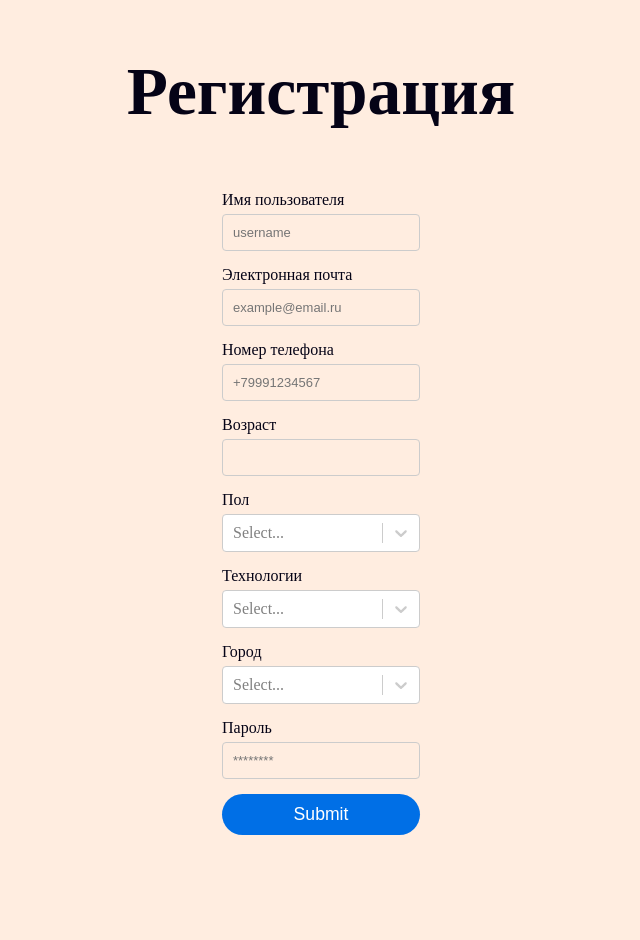
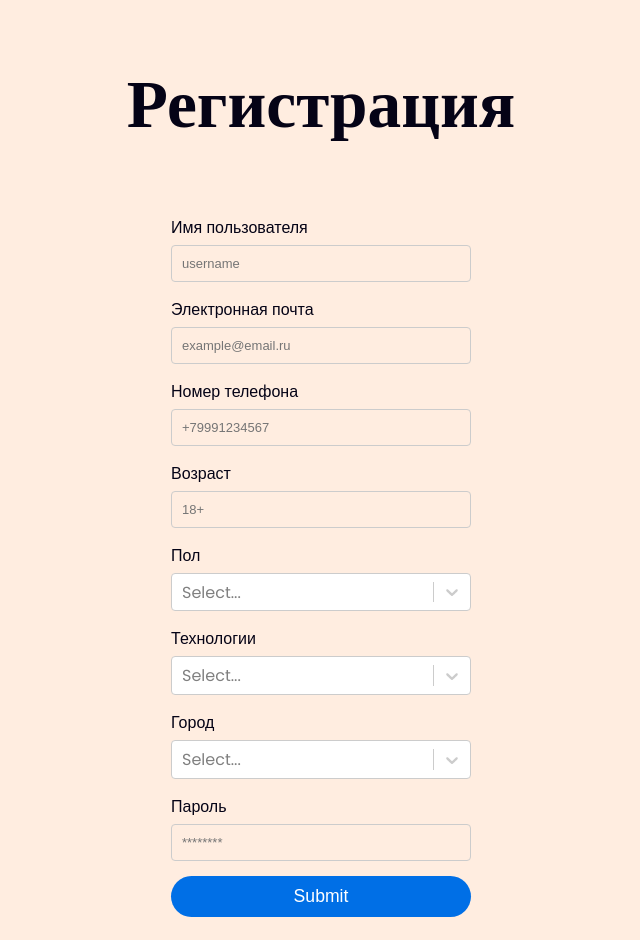
Before and after one commit to punk1503/codates, a React (Vite) app in the folder front/: page /signup in a window 1280 px wide. Shown: the whole page, without its empty margins (319-959 px from the left). Before the commit the page ends 858 px from the top, so only its background shows below. Built offline with nearby package versions, Linux system fonts and the light colour scheme; no server answers.

Commit message:
Finished registration. TODO: errors.

```diff
--- a/front/src/components/Form/Form.css
+++ b/front/src/components/Form/Form.css
@@ -10,4 +10,5 @@
     display: flex;
     flex-direction: column;
     gap: 5px;
+    min-width: 300px;
 }
--- a/front/src/components/Form/Form.tsx
+++ b/front/src/components/Form/Form.tsx
@@ -8,8 +8,8 @@ import Axios from "../../utils/axiosConfig"
 type FormProps = {
     action_url: string,
     fields_data: FieldData[],
-    response_callback: any | undefined,
-    error_callback: any | undefined,
+    response_callback?: (any: any) => any,
+    error_callback?: (any: any) => any,
 }
 
 export default function Form({action_url, fields_data, response_callback, error_callback}: FormProps) {
@@ -29,7 +29,7 @@ export default function Form({action_url, fields_data, response_callback, error_
         if (mapped[0] !== undefined) {
             Axios.post(action_url, Object.fromEntries(mapped))
             .then((response) => {
-                error_callback ? response_callback(response) : null
+                response_callback ? response_callback(response) : null
             })
             .catch((error) => {
                 error_callback ? error_callback(error) : null
--- a/front/src/components/Input/Input.tsx
+++ b/front/src/components/Input/Input.tsx
@@ -32,7 +32,7 @@ export default function Input({data, value, setValue}: {data: FieldData, value:
                 return (
                     <div>
                         <label>{data.label}</label>
-                        <input className="custom_input" type="number" min={1} value={value} onChange={(event) => {setValue(event.target.value)}}></input>
+                        <input placeholder={data.placeholder} min={18} className="custom_input" type="number" min={1} value={value} onChange={(event) => {setValue(event.target.value)}}></input>
                     </div>
                 )
             case 'telephone':
--- a/front/src/index.css
+++ b/front/src/index.css
@@ -1,3 +1,4 @@
+@import url('https://fonts.googleapis.com/css?family=Poppins:700|Poppins:400');
 :root {
 /* colors */
   --text: hsl(247, 75%, 5%);
@@ -8,10 +9,10 @@
   --accent: hsl(317, 100%, 68%);
 }
 
-@import url('https://fonts.googleapis.com/css?family=Poppins:700|Poppins:400');
 
 body {
-  font-family: 'Poppins';
+  font-family: 'Poppins', sans-serif;
+
   font-weight: 400;
   color: var(--text);
   background-color: var(--background);
--- a/front/src/pages/RegistrationPage/RegistrationPage.tsx
+++ b/front/src/pages/RegistrationPage/RegistrationPage.tsx
@@ -3,10 +3,12 @@ import { CenteredBlock } from "../../components/Blocks"
 import Form from "../../components/Form"
 import Axios from "../../utils/axiosConfig"
 import reformToSelectData from "../../utils/reformToSelectData"
+import { useNavigate } from "react-router-dom"
 
 export default function RegistrationPage() {
     const [cities, setCities] = useState<CityReformed[]>([])
     const [technologies, setTechnologies] = useState<TechnologyReformed[]>([])
+    const navigate = useNavigate()
 
     useEffect(() => {
         const fetchCitiesAndTechologies = () => {
@@ -107,7 +109,7 @@ export default function RegistrationPage() {
                         },
 
                     ]
-                } response_callback={() => {}} error_callback={() => {}}></Form>
+                } response_callback={() => {navigate('/')}}></Form>
             </CenteredBlock>
         </>
     )
```
Also changed, not shown: 1 other file (tests, documents, lock files or other folders).
